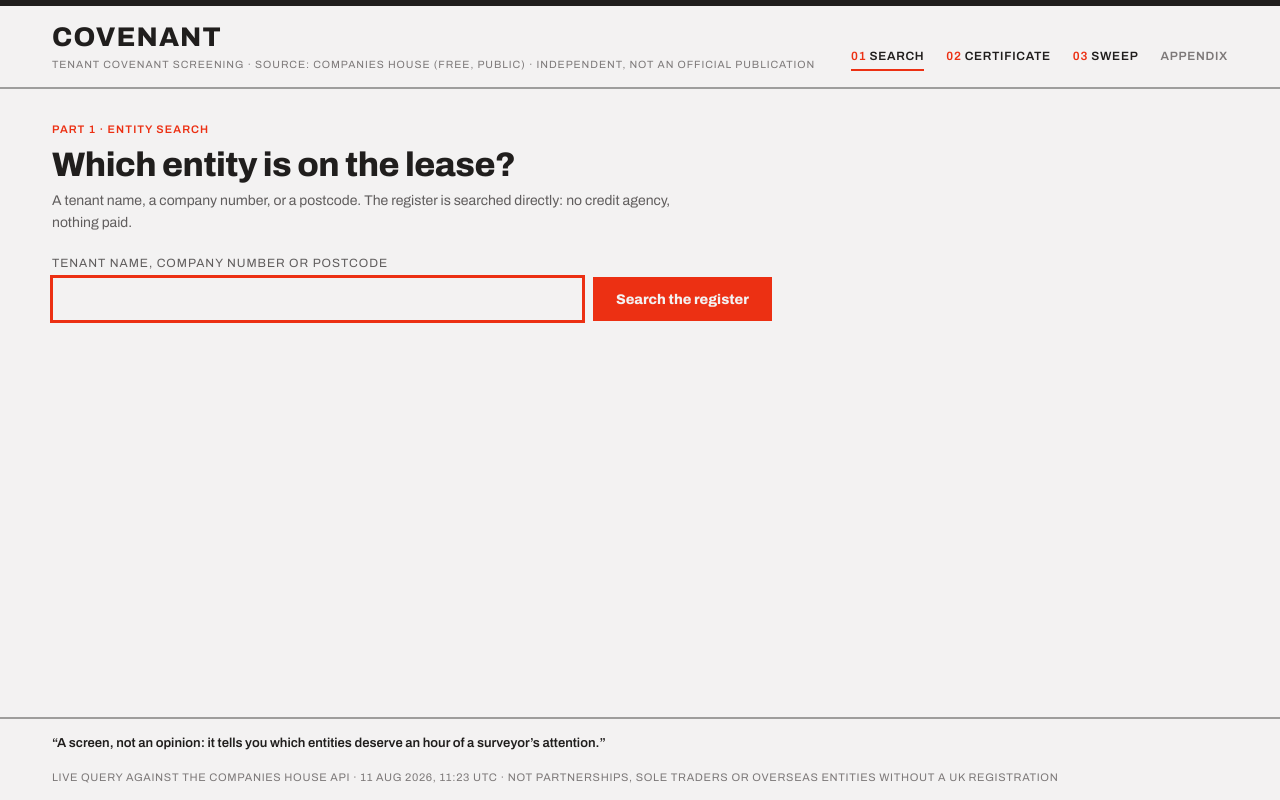
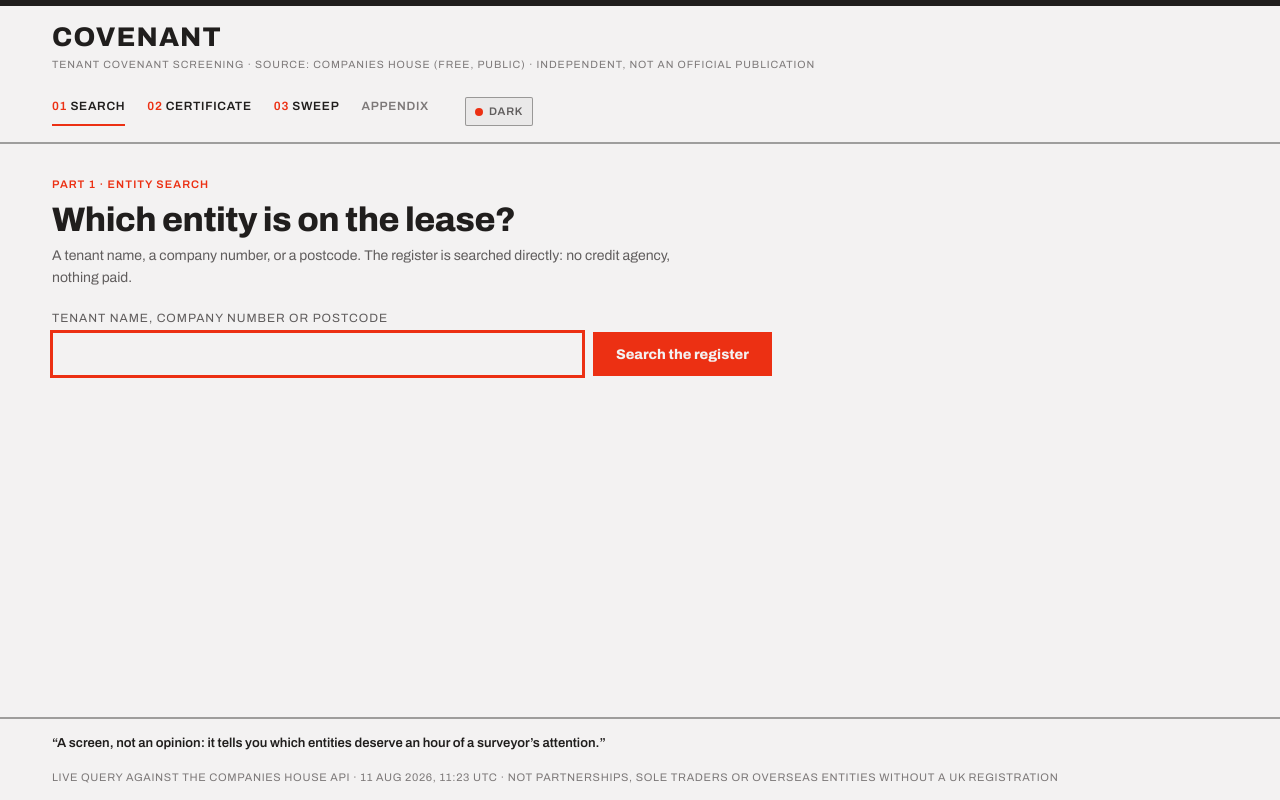
Before and after one commit to amateurakhbar/covenant, a Flask app: page / in a window 1280 px wide. Run offline with Flask 3, Linux system fonts and the light colour scheme.

Commit message:
Add a dark theme toggle to the dashboard
Light stays the default so the print layout and certificate are
unchanged. Applied to the templates and to the frozen docs pages so
the demo and the app match.

Co-Authored-By: Claude Opus 5 <noreply@anthropic.com>

```diff
--- a/static/covenant.css
+++ b/static/covenant.css
@@ -172,3 +172,33 @@ details.method summary::-webkit-details-marker { display: none; }
 .ded { color: var(--accent-700); font-weight: 600; text-align: right; }
 
 @media print { .no-print { display: none !important; } body { background: #fff; } }
+
+/* ---------- dark theme ----------
+   Opt-in via :root[data-theme="dark"], set by the toggle in the header and
+   remembered in localStorage. Light stays the default so print and the
+   certificate layout are unchanged. */
+:root[data-theme="dark"] {
+  --bg: #131418; --surface: #1b1d23; --text: #edebe5;
+  --accent: #ff5a38; --accent-100: #2a1a16; --accent-600: #ff7355; --accent-700: #ff8b70;
+  --n200: #2b2d34; --n500: #7e7c78; --n600: #918f8a; --n700: #a8a6a0; --n800: #c9c7c1;
+  --divider: color-mix(in srgb, #edebe5 34%, transparent);
+  --bandA: oklch(0.72 0.15 150); --bandB: oklch(0.78 0.15 122);
+  --bandC: oklch(0.82 0.15 85); --bandD: oklch(0.72 0.18 50); --bandE: var(--accent);
+  color-scheme: dark;
+}
+html { color-scheme: light; }
+body { transition: background .35s ease, color .35s ease; }
+
+.theme-toggle {
+  font: inherit; font-size: 11px; letter-spacing: .07em; text-transform: uppercase;
+  font-weight: 600; color: var(--n700); background: var(--surface);
+  border: 1px solid var(--divider); border-radius: 2px; padding: 5px 9px;
+  cursor: pointer; display: inline-flex; align-items: center; gap: 6px; margin-left: 14px;
+  transition: color .2s, border-color .2s;
+}
+.theme-toggle:hover { color: var(--accent); border-color: var(--accent); }
+.theme-toggle::before {
+  content: ""; width: 8px; height: 8px; border-radius: 50%;
+  background: var(--accent); flex: none;
+}
+@media print { .theme-toggle { display: none; } }
--- a/templates/base.html
+++ b/templates/base.html
@@ -20,6 +20,7 @@
       <a href="{{ url_for('certificate', number='11391321') }}" {% if active == 'certificate' %}aria-current="page"{% endif %}><span class="num">02</span> Certificate</a>
       <a href="{{ url_for('sweep_view', outward='W1S') }}" {% if active == 'sweep' %}aria-current="page"{% endif %}><span class="num">03</span> Sweep</a>
       <a href="{{ url_for('appendix') }}" class="dim" {% if active == 'appendix' %}aria-current="page"{% endif %}>Appendix</a>
+      <button class="theme-toggle no-print" type="button" onclick="akTheme()">Dark</button>
     </nav>
   </div>
 </header>
@@ -33,5 +34,14 @@
   </div>
 </footer>
 </div>
+<script>
+(function(){var k="covenant-theme";try{if(localStorage.getItem(k)==="dark")document.documentElement.setAttribute("data-theme","dark");}catch(e){}
+window.akTheme=function(){var r=document.documentElement,d=r.getAttribute("data-theme")!=="dark";
+if(d)r.setAttribute("data-theme","dark");else r.removeAttribute("data-theme");
+try{localStorage.setItem(k,d?"dark":"light");}catch(e){}
+document.querySelectorAll(".theme-toggle").forEach(function(b){b.textContent=d?"Light":"Dark";b.setAttribute("aria-pressed",String(d));});};
+document.addEventListener("DOMContentLoaded",function(){var d=document.documentElement.getAttribute("data-theme")==="dark";
+document.querySelectorAll(".theme-toggle").forEach(function(b){b.textContent=d?"Light":"Dark";b.setAttribute("aria-label","Toggle dark and light theme");});});})();
+</script>
 </body>
 </html>
```
Also changed, not shown: docs/appendix.html (+10 -1 lines), docs/certificate-354-oxford-street.html (+10 -1 lines), docs/certificate-pret-holdco.html (+10 -1 lines), docs/certificate-pret-opco.html (+10 -1 lines), docs/compare-prets.html (+10 -1 lines), docs/index.html (+10 -1 lines), docs/search-pret.html (+10 -1 lines), docs/static/covenant.css (+30 -0 lines), docs/sweep-w1s.html (+10 -1 lines).
